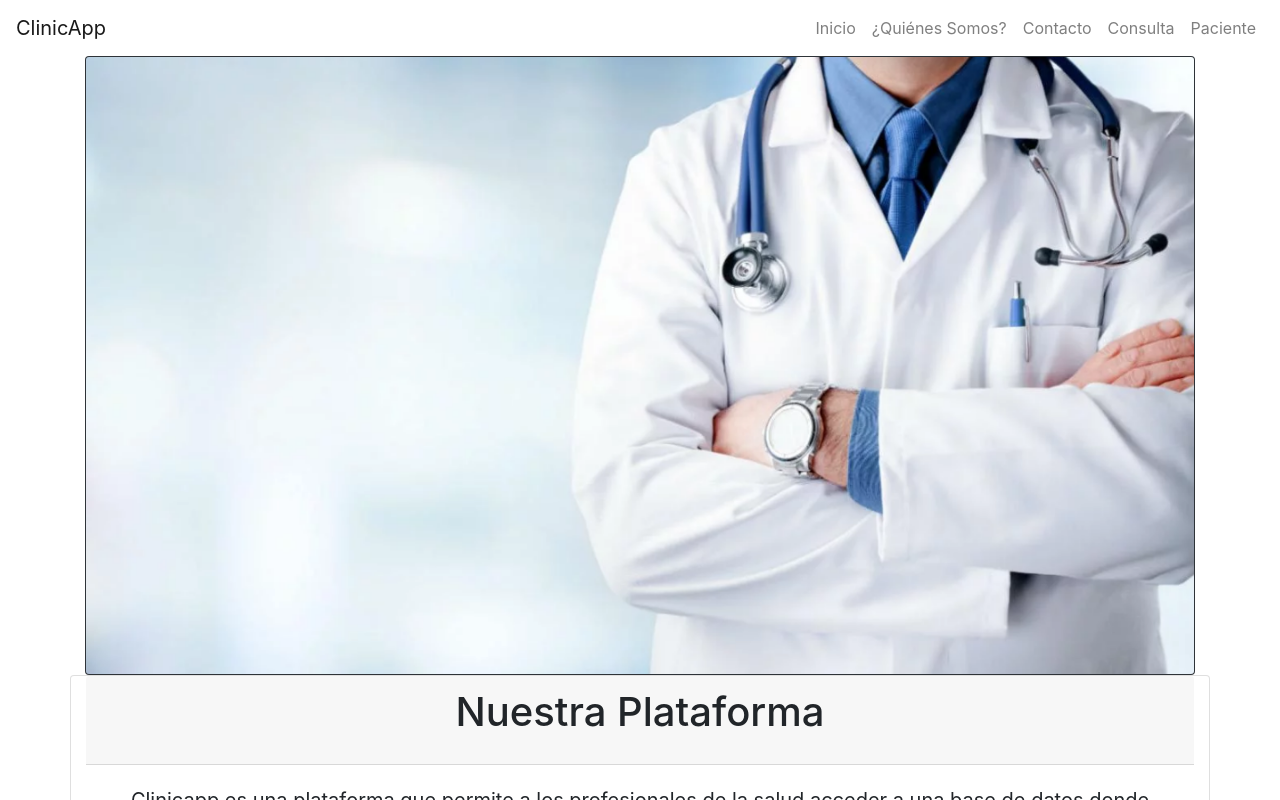
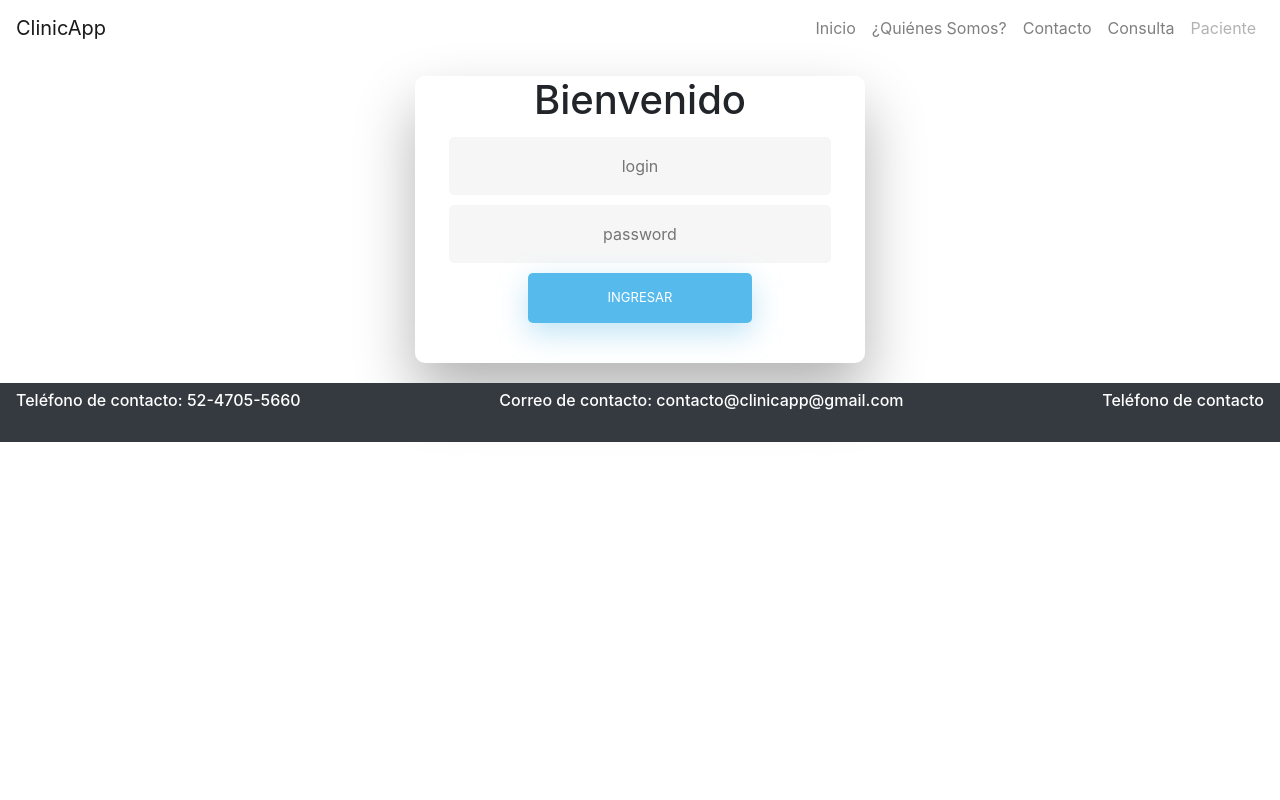
Before and after one commit to VictorGarMar7191/clinica, a React (Create React App) app: page /log-in-pac in a window 1280 px wide. Shown: the top 800 px of the page. Built offline with nearby package versions, Linux system fonts and the light colour scheme.

Commit message:
Log in Y barra de nav

```diff
--- a/src/App.js
+++ b/src/App.js
@@ -4,13 +4,18 @@ import Navbar from './components/navbar/navbar';
 import Footer from './components/footer/footer';
 import Landing from './components/landing/landing';
 import { BrowserRouter, Route, Switch } from 'react-router-dom';
+import LogInPacient from "./containers/LonInPacient/LogInPacient";
 
 function App() {
   return (
     <div className="App">
       <BrowserRouter>
         <Navbar />
-        <Landing />
+        <Switch>
+        <Route exact path="/inicio" component={Landing} />
+        <Route exact path="/log-in-pac" component={LogInPacient} />
+        </Switch>
+
         <Footer />
 
       </BrowserRouter>
--- a/src/components/navbar/navbar.js
+++ b/src/components/navbar/navbar.js
@@ -12,11 +12,11 @@ const Navbar = () => {
         </button>
         <div className="collapse navbar-collapse d-flex flex-row-reverse" id="navbarNavAltMarkup">
             <div className="navbar-nav">
-                <NavLink className="nav-link" activeClassName="disabled" to="/Inicio">Inicio</NavLink>
+                <NavLink className="nav-link" activeClassName="disabled" to="/inicio">Inicio</NavLink>
                 <NavLink className="nav-link" activeClassName="disabled" to="/Quienes">¿Quiénes Somos?</NavLink>
                 <NavLink className="nav-link" activeClassName="disabled" to="/Contacto">Contacto</NavLink>
                 <NavLink className="nav-link" activeClassName="disabled" to="/Consulta">Consulta</NavLink>
-                <NavLink className="nav-link" activeClassName="disabled" to="/Paciente">Paciente</NavLink>
+                <NavLink className="nav-link" activeClassName="disabled" to="/log-in-pac">Paciente</NavLink>
             </div>
         </div>
     </nav>
--- /dev/null
+++ b/src/containers/LonInPacient/LogInPacient.css
@@ -0,0 +1,259 @@
+html {
+    background-color: white;
+}
+
+body {
+    font-family: "Poppins", sans-serif;
+    height: 100vh;
+}
+
+a {
+    color: #92badd;
+    display: inline-block;
+    text-decoration: none;
+    font-weight: 400;
+}
+
+h2 {
+    text-align: center;
+    font-size: 16px;
+    font-weight: 600;
+    text-transform: uppercase;
+    display: inline-block;
+    margin: 40px 8px 10px 8px;
+    color: #cccccc;
+}
+
+.wrapper {
+    display: flex;
+    align-items: center;
+    flex-direction: column;
+    justify-content: center;
+    width: 100%;
+    min-height: 100%;
+    padding: 20px;
+}
+
+#formContent {
+    -webkit-border-radius: 10px 10px 10px 10px;
+    border-radius: 10px 10px 10px 10px;
+    background: #fff;
+    padding: 30px;
+    width: 90%;
+    max-width: 450px;
+    position: relative;
+    padding: 0px;
+    -webkit-box-shadow: 0 30px 60px 0 rgba(0, 0, 0, 0.3);
+    box-shadow: 0 30px 60px 0 rgba(0, 0, 0, 0.3);
+    text-align: center;
+}
+
+#formFooter {
+    background-color: #f6f6f6;
+    border-top: 1px solid #dce8f1;
+    padding: 25px;
+    text-align: center;
+    -webkit-border-radius: 0 0 10px 10px;
+    border-radius: 0 0 10px 10px;
+}
+
+h2.inactive {
+    color: #cccccc;
+}
+
+h2.active {
+    color: #0d0d0d;
+    border-bottom: 2px solid #5fbae9;
+}
+
+input[type=button],
+input[type=submit],
+input[type=reset] {
+    background-color: #56baed;
+    border: none;
+    color: white;
+    padding: 15px 80px;
+    text-align: center;
+    text-decoration: none;
+    display: inline-block;
+    text-transform: uppercase;
+    font-size: 13px;
+    -webkit-box-shadow: 0 10px 30px 0 rgba(95, 186, 233, 0.4);
+    box-shadow: 0 10px 30px 0 rgba(95, 186, 233, 0.4);
+    -webkit-border-radius: 5px 5px 5px 5px;
+    border-radius: 5px 5px 5px 5px;
+    margin: 5px 20px 40px 20px;
+    -webkit-transition: all 0.3s ease-in-out;
+    -moz-transition: all 0.3s ease-in-out;
+    -ms-transition: all 0.3s ease-in-out;
+    -o-transition: all 0.3s ease-in-out;
+    transition: all 0.3s ease-in-out;
+}
+
+input[type=button]:hover,
+input[type=submit]:hover,
+input[type=reset]:hover {
+    background-color: #39ace7;
+}
+
+input[type=button]:active,
+input[type=submit]:active,
+input[type=reset]:active {
+    -moz-transform: scale(0.95);
+    -webkit-transform: scale(0.95);
+    -o-transform: scale(0.95);
+    -ms-transform: scale(0.95);
+    transform: scale(0.95);
+}
+
+input[type=text] {
+    background-color: #f6f6f6;
+    border: none;
+    color: #0d0d0d;
+    padding: 15px 32px;
+    text-align: center;
+    text-decoration: none;
+    display: inline-block;
+    font-size: 16px;
+    margin: 5px;
+    width: 85%;
+    border: 2px solid #f6f6f6;
+    -webkit-transition: all 0.5s ease-in-out;
+    -moz-transition: all 0.5s ease-in-out;
+    -ms-transition: all 0.5s ease-in-out;
+    -o-transition: all 0.5s ease-in-out;
+    transition: all 0.5s ease-in-out;
+    -webkit-border-radius: 5px 5px 5px 5px;
+    border-radius: 5px 5px 5px 5px;
+}
+
+input[type=text]:focus {
+    background-color: #fff;
+    border-bottom: 2px solid #5fbae9;
+}
+
+input[type=text]:placeholder {
+    color: #cccccc;
+}
+
+.fadeInDown {
+    -webkit-animation-name: fadeInDown;
+    animation-name: fadeInDown;
+    -webkit-animation-duration: 1s;
+    animation-duration: 1s;
+    -webkit-animation-fill-mode: both;
+    animation-fill-mode: both;
+}
+
+@-webkit-keyframes fadeInDown {
+    0% {
+        opacity: 0;
+        -webkit-transform: translate3d(0, -100%, 0);
+        transform: translate3d(0, -100%, 0);
+    }
+    100% {
+        opacity: 1;
+        -webkit-transform: none;
+        transform: none;
+    }
+}
+
+@keyframes fadeInDown {
+    0% {
+        opacity: 0;
+        -webkit-transform: translate3d(0, -100%, 0);
+        transform: translate3d(0, -100%, 0);
+    }
+    100% {
+        opacity: 1;
+        -webkit-transform: none;
+        transform: none;
+    }
+}
+
+@-webkit-keyframes fadeIn {
+    from {
+        opacity: 0;
+    }
+    to {
+        opacity: 1;
+    }
+}
+
+@-moz-keyframes fadeIn {
+    from {
+        opacity: 0;
+    }
+    to {
+        opacity: 1;
+    }
+}
+
+@keyframes fadeIn {
+    from {
+        opacity: 0;
+    }
+    to {
+        opacity: 1;
+    }
+}
+
+.fadeIn {
+    opacity: 0;
+    -webkit-animation: fadeIn ease-in 1;
+    -moz-animation: fadeIn ease-in 1;
+    animation: fadeIn ease-in 1;
+    -webkit-animation-fill-mode: forwards;
+    -moz-animation-fill-mode: forwards;
+    animation-fill-mode: forwards;
+    -webkit-animation-duration: 1s;
+    -moz-animation-duration: 1s;
+    animation-duration: 1s;
+}
+
+.fadeIn.first {
+    -webkit-animation-delay: 0.4s;
+    -moz-animation-delay: 0.4s;
+    animation-delay: 0.4s;
+}
+
+.fadeIn.second {
+    -webkit-animation-delay: 0.6s;
+    -moz-animation-delay: 0.6s;
+    animation-delay: 0.6s;
+}
+
+.fadeIn.third {
+    -webkit-animation-delay: 0.8s;
+    -moz-animation-delay: 0.8s;
+    animation-delay: 0.8s;
+}
+
+.fadeIn.fourth {
+    -webkit-animation-delay: 1s;
+    -moz-animation-delay: 1s;
+    animation-delay: 1s;
+}
+
+.underlineHover:after {
+    display: block;
+    left: 0;
+    bottom: -10px;
+    width: 0;
+    height: 2px;
+    background-color: #56baed;
+    content: "";
+    transition: width 0.2s;
+}
+
+.underlineHover:hover {
+    color: #0d0d0d;
+}
+
+.underlineHover:hover:after {
+    width: 100%;
+}
+
+*:focus {
+    outline: none;
+}
--- /dev/null
+++ b/src/containers/LonInPacient/LogInPacient.js
@@ -0,0 +1,36 @@
+import React from "react";
+import "./LogInPacient.css";
+
+const LogInPacient = () => {
+  return (
+    <div>
+      <div className="wrapper fadeInDown">
+        <div id="formContent">
+          <div className="fadeIn first">
+            <h1>Bienvenido</h1>
+          </div>
+
+          <form>
+            <input
+              type="text"
+              id="CURP"
+              className="fadeIn second"
+              name="login"
+              placeholder="login"
+            />
+            <input
+              type="text"
+              id="Contraseña"
+              className="fadeIn third"
+              name="login"
+              placeholder="password"
+            />
+            <input type="submit" className="fadeIn fourth" value="Ingresar" />
+          </form>
+        </div>
+      </div>
+    </div>
+  );
+};
+
+export default LogInPacient;
```
